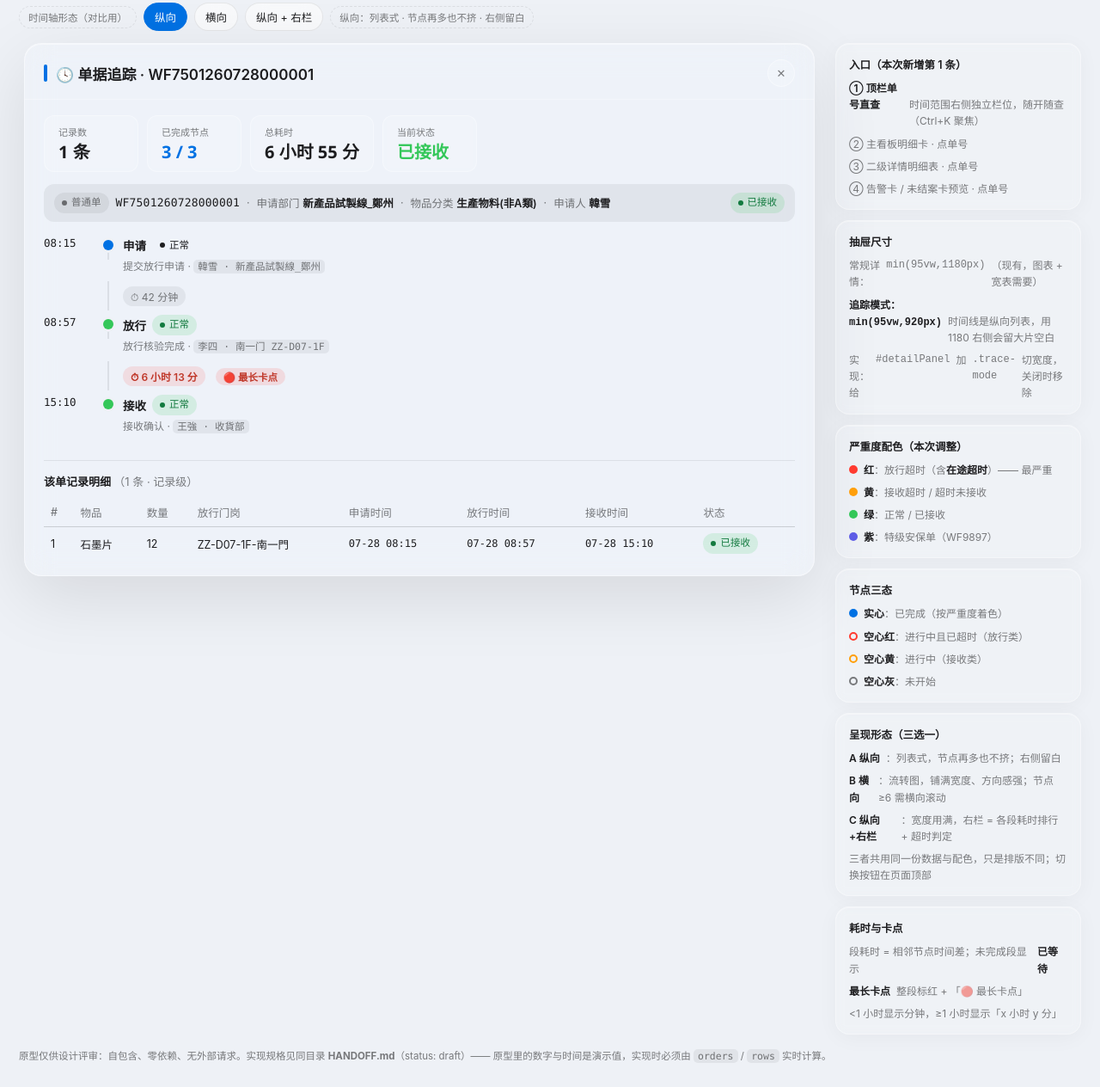
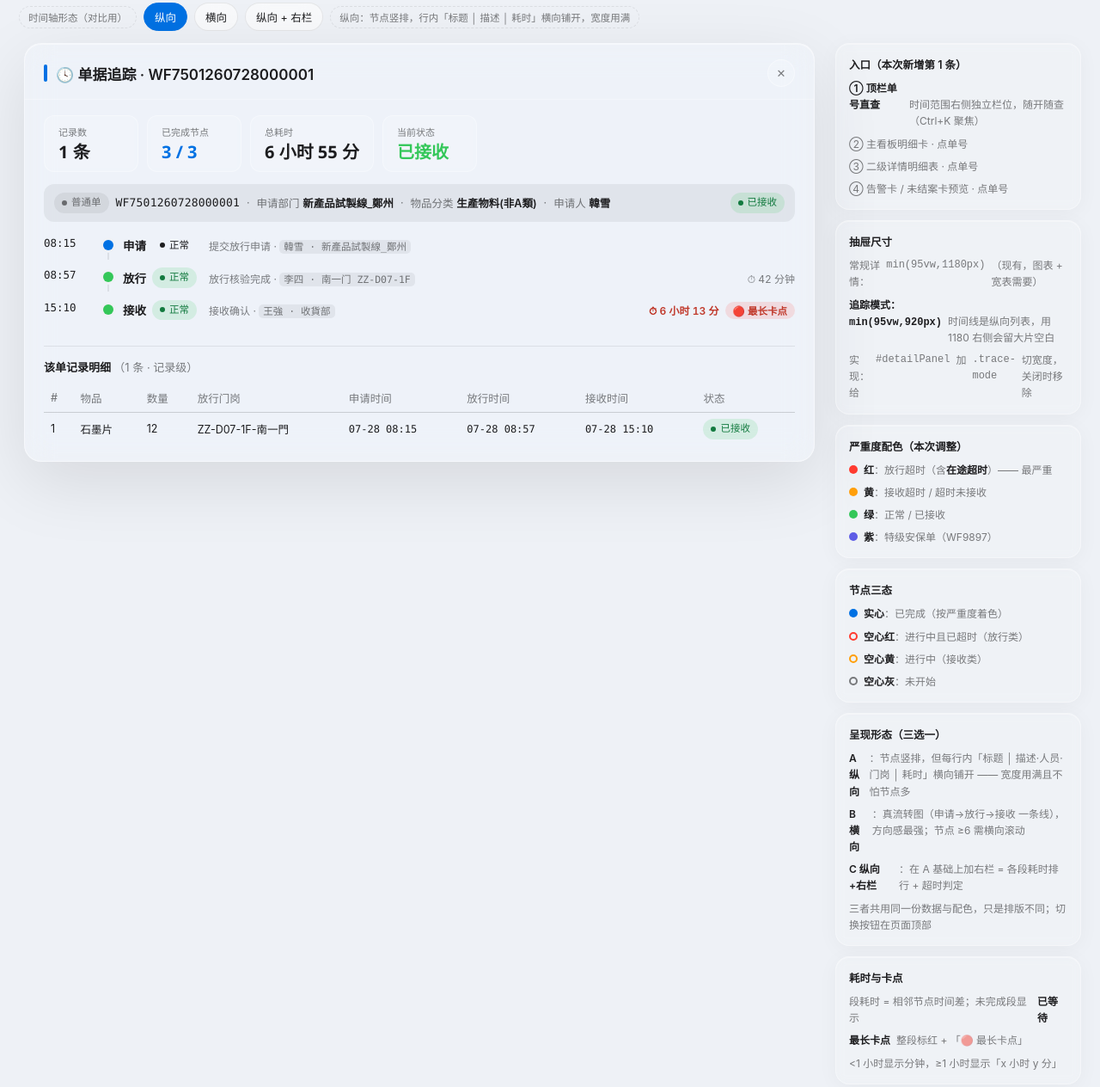
Before and after one commit to Halorui-ai/FX-, a plain HTML site: page docs/prototypes/order-timeline/index.html in a window 1280 px wide. Shown: the part 242-1506 px from the top of the page at 86% size. Drawn offline with Linux system fonts and the light colour scheme.

Commit message:
design: 节点行内横向铺开（描述与耗时移到节点右侧），A 形态不再留白
用户建议：把「放行核验完成 · 李四 · 南一门」「⏱ 6小时13分 🔴最长卡点」放到节点右侧，
利用起横向空间。采纳。

改法（A 形态，影响 A 与 C）：
- .tl-body 由纵向堆叠改为行内 flex 横向：标题(flex:none) │ 描述(flex:1) │ 耗时(.tl-seg)
- 耗时用 margin-left:auto 右端对齐，天然排成一列，便于逐段比较
- 取消独立的「段耗时行」：gap 语义本就是「距上一节点」，直接渲染进该节点行右端
- 最长卡点：.tl-seg.crit 标红 + 「🔴 最长卡点」标签
- 清理不再使用的 .dur / .tl-row.gap 样式；.critflag 保留
- 窄屏由 flex-wrap 自动换行兜底

效果：A 形态宽度用满且保留「节点再多也不挤」的优势；
B（真横向流转图）与 C（+右栏分析）未受影响，仍可切换对比。

HANDOFF：三形态对照表更新 A 描述 + 新增「A 行内铺开」实现要点。

验证：原型 16 项检查全过（含旧结构清理与 B 形态未受影响）+ 零外部引用 + JS 语法 OK

```diff
--- a/docs/prototypes/order-timeline/index.html
+++ b/docs/prototypes/order-timeline/index.html
@@ -143,7 +143,6 @@ button:hover{border-color:var(--accent);color:var(--accent);background:rgba(255,
 .tl-rail{position:relative;display:flex;justify-content:center;min-height:22px}
 .tl-row.node .tl-rail::before{content:"";position:absolute;top:14px;bottom:-6px;width:2px;background:var(--line)}
 .tl-row.node:last-child .tl-rail::before{display:none}
-.tl-row.gap .tl-rail::before{content:"";position:absolute;top:-6px;bottom:-6px;width:2px;background:var(--line)}
 .dot{width:12px;height:12px;border-radius:50%;margin-top:5px;position:relative;z-index:1;
   background:var(--accent);box-shadow:0 0 0 3px var(--bg)}
 .dot.ok{background:var(--ok)} .dot.warn{background:var(--warn)} .dot.bad{background:var(--bad)}
@@ -152,16 +151,15 @@ button:hover{border-color:var(--accent);color:var(--accent);background:rgba(255,
 .dot.pending{background:transparent;border:2px solid var(--txt2);box-shadow:0 0 0 3px var(--bg)}
 .dot.pending.p-bad{border-color:var(--bad)}
 .dot.pending.p-warn{border-color:var(--warn)}
-.tl-body{padding:0 0 14px 4px;min-width:0}
-.tl-title{display:flex;flex-wrap:wrap;align-items:center;gap:7px;font-size:13.5px;font-weight:600}
-.tl-meta{color:var(--txt2);font-size:12px;margin-top:3px;line-height:1.6;word-break:break-all}
+/* 节点行内容横向铺开：标题+徽章 │ 描述·人员·门岗 │ 距上一节点耗时（右端对齐） */
+.tl-body{display:flex;align-items:baseline;gap:14px;flex-wrap:wrap;padding:0 0 14px 4px;min-width:0}
+.tl-title{display:flex;flex:none;align-items:center;gap:7px;font-size:13.5px;font-weight:600}
+.tl-meta{color:var(--txt2);font-size:12px;flex:1 1 auto;min-width:0;line-height:1.6;word-break:break-all}
 .tl-meta code{font-family:Consolas,"SF Mono",Menlo,monospace;font-size:11.5px;background:var(--track);padding:1px 5px;border-radius:5px}
-.tl-row.gap{min-height:30px}
-.tl-row.gap .tl-body{padding:0 0 10px 4px}
-.dur{display:inline-flex;align-items:center;gap:6px;font-size:12px;color:var(--txt2);
-  padding:3px 9px;border-radius:999px;background:var(--track)}
-.dur.crit{color:#c0392b;background:rgba(255,59,48,.12);font-weight:600}
-[data-mode="dark"] .dur.crit{color:#ff8b80}
+.tl-seg{flex:none;margin-left:auto;display:inline-flex;align-items:center;gap:7px;
+  font-size:12px;color:var(--txt2);white-space:nowrap;font-variant-numeric:tabular-nums}
+.tl-seg.crit{color:#c0392b;font-weight:600}
+[data-mode="dark"] .tl-seg.crit{color:#ff8b80}
 .critflag{display:inline-flex;align-items:center;gap:5px;font-size:11.5px;font-weight:600;color:#c0392b;
   background:rgba(255,59,48,.13);padding:2px 9px;border-radius:999px}
 [data-mode="dark"] .critflag{color:#ff8b80}
@@ -356,9 +354,9 @@ td.mono{font-family:Consolas,"SF Mono",Menlo,monospace;font-size:12px}
     <div class="note">
       <h4>呈现形态（三选一）</h4>
       <ul>
-        <li><b>A 纵向</b>：列表式，节点再多也不挤；右侧留白</li>
-        <li><b>B 横向</b>：流转图，铺满宽度、方向感强；节点 ≥6 需横向滚动</li>
-        <li><b>C 纵向+右栏</b>：宽度用满，右栏 = 各段耗时排行 + 超时判定</li>
+        <li><b>A 纵向</b>：节点竖排，但每行内「标题 │ 描述·人员·门岗 │ 耗时」横向铺开 —— 宽度用满且不怕节点多</li>
+        <li><b>B 横向</b>：真流转图（申请→放行→接收 一条线），方向感最强；节点 ≥6 需横向滚动</li>
+        <li><b>C 纵向+右栏</b>：在 A 基础上加右栏 = 各段耗时排行 + 超时判定</li>
         <li>三者共用同一份数据与配色，只是排版不同；切换按钮在页面顶部</li>
       </ul>
     </div>
@@ -499,12 +497,6 @@ function axisHTMLV(o, maxGap) {
     const pend = !n.time;
     const isCrit = maxGap != null && n.gap === maxGap;
     const t = toneOf(n.tone);
-    if (n.gap != null) {
-      html += `<div class="tl-row gap">
-        <div class="tl-time"></div><div class="tl-rail"></div>
-        <div class="tl-body"><span class="dur ${isCrit ? "crit" : ""}">⏱ ${n.waiting ? "已等待 " : ""}${fmtDur(n.gap)}${n.waiting ? "（进行中）" : ""}</span>
-          ${isCrit ? `<span class="critflag" style="margin-left:8px">🔴 最长卡点</span>` : ""}</div></div>`;
-    }
     const dotCls = pend ? `pending p-${t === "bad" ? "bad" : t === "warn" ? "warn" : "mute"}` : t;
     html += `<div class="tl-row node">
       <div class="tl-time ${pend ? "pending" : ""}">${n.time ? esc(n.time) : "--:--"}</div>
@@ -515,6 +507,10 @@ function axisHTMLV(o, maxGap) {
           ${n.flag ? `<span class="badge ${t}">${esc(n.flag)}</span>` : ""}
         </div>
         <div class="tl-meta">${esc(n.desc)} · <code>${esc(n.who)}</code></div>
+        ${n.gap != null ? `<div class="tl-seg ${isCrit ? "crit" : ""}">
+          <span>⏱ ${n.waiting ? "已等待 " : ""}${fmtDur(n.gap)}${n.waiting ? "（进行中）" : ""}</span>
+          ${isCrit ? '<span class="critflag">🔴 最长卡点</span>' : ""}
+        </div>` : ""}
       </div></div>`;
   });
   return html;
@@ -652,10 +648,10 @@ function syncAxisBtns() {
   document.getElementById("axisH").classList.toggle("on", viewMode === "h");
   document.getElementById("axisC").classList.toggle("on", viewMode === "c");
   document.getElementById("axisHint").textContent = viewMode === "v"
-    ? "纵向：列表式 · 节点再多也不挤 · 右侧留白"
+    ? "纵向：节点竖排，行内「标题 │ 描述 │ 耗时」横向铺开，宽度用满"
     : viewMode === "h"
     ? "横向：流转图 · 铺满宽度 · 节点 ≥6 需横向滚动"
-    : "纵向 + 右栏：宽度用满，右栏给耗时排行与超时判定";
+    : "纵向 + 右栏：行内铺开 + 右栏耗时排行与超时判定";
 }
 document.getElementById("axisV").onclick = () => { viewMode = "v"; syncAxisBtns(); render(currentKey); };
 document.getElementById("axisH").onclick = () => { viewMode = "h"; syncAxisBtns(); render(currentKey); };
```
Also changed, not shown: docs/prototypes/order-timeline/HANDOFF.md (+7 -2 lines).
